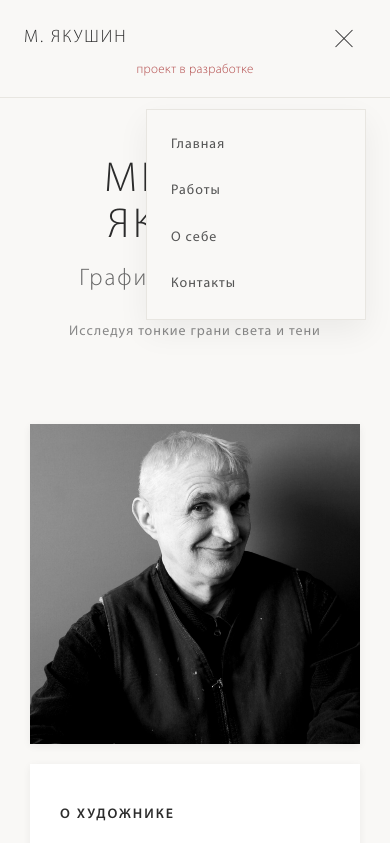
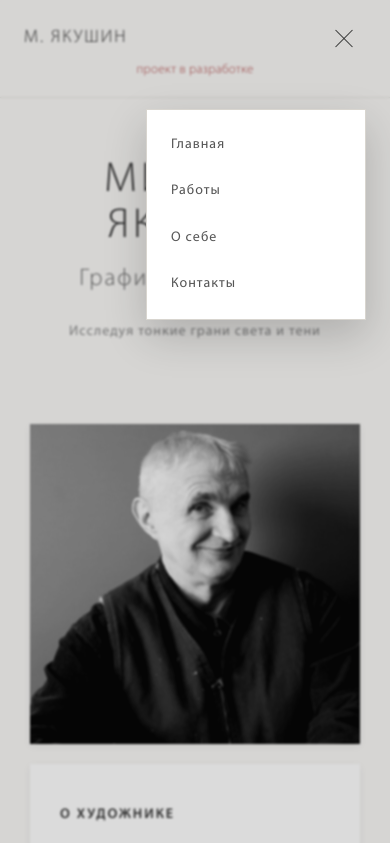
Before and after one commit to seezam/yakushin-portfolio, a plain HTML site: page index.html in a window 390 px wide. Both pictures are taken after a click on the button "Открыть меню". Shown: the top 843 px of the page. Drawn offline with Linux system fonts and the light colour scheme.

Commit message:
Improve mobile menu contrast
Co-authored-by: Copilot <223556219+Copilot@users.noreply.github.com>

```diff
--- a/assets/css/style.css
+++ b/assets/css/style.css
@@ -137,15 +137,40 @@ nav {
     position: absolute;
     top: calc(100% + 12px);
     right: 60px;
+    z-index: 2;
     min-width: 220px;
     padding: 12px 0;
-    background: #F9F8F6;
-    border: 1px solid #E8E6E1;
-    box-shadow: 0 12px 30px rgba(0, 0, 0, 0.06);
+    background: #fff;
+    border: 1px solid #D8D5CF;
+    box-shadow: 0 16px 40px rgba(0, 0, 0, 0.18);
     opacity: 0;
     visibility: hidden;
     transform: translateY(-8px);
     transition: opacity 0.25s ease, transform 0.25s ease, visibility 0.25s;
+}
+
+.menu-backdrop {
+    position: fixed;
+    inset: 0;
+    z-index: 1;
+    padding: 0;
+    border: 0;
+    background: rgba(32, 32, 32, 0.16);
+    backdrop-filter: blur(1px);
+    opacity: 0;
+    visibility: hidden;
+    pointer-events: none;
+    transition: opacity 0.25s ease, visibility 0.25s;
+}
+
+header.menu-open .menu-backdrop {
+    opacity: 1;
+    visibility: visible;
+    pointer-events: auto;
+}
+
+header.menu-open .menu-toggle {
+    z-index: 3;
 }
 
 header.menu-open nav {
--- a/assets/js/main.js
+++ b/assets/js/main.js
@@ -1,5 +1,6 @@
 const header = document.querySelector("header");
 const menuToggle = document.querySelector(".menu-toggle");
+const menuBackdrop = document.querySelector(".menu-backdrop");
 const menuLinks = document.querySelectorAll("#site-menu a");
 
 function setMenuOpen(isOpen) {
@@ -12,6 +13,8 @@ menuToggle.addEventListener("click", () => {
     setMenuOpen(menuToggle.getAttribute("aria-expanded") !== "true");
 });
 
+menuBackdrop.addEventListener("click", () => setMenuOpen(false));
+
 menuLinks.forEach((link) => {
     link.addEventListener("click", () => setMenuOpen(false));
 });
--- a/index.html
+++ b/index.html
@@ -20,6 +20,7 @@
         <button class="menu-toggle" type="button" aria-label="Открыть меню" aria-expanded="false" aria-controls="site-menu">
             <span class="menu-icon" aria-hidden="true"></span>
         </button>
+        <button class="menu-backdrop" type="button" aria-label="Закрыть меню" tabindex="-1"></button>
         <nav id="site-menu" aria-label="Основное меню">
             <ul>
                 <li><a href="#">Главная</a></li>
```
